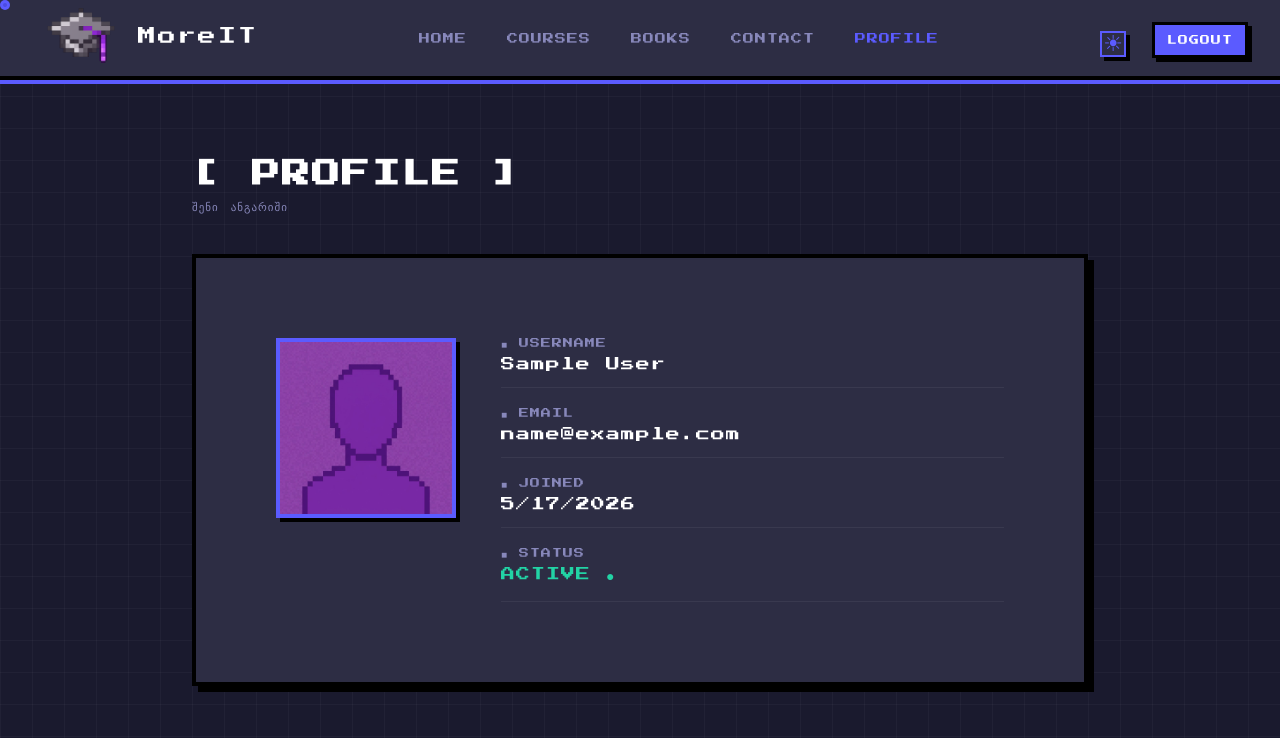
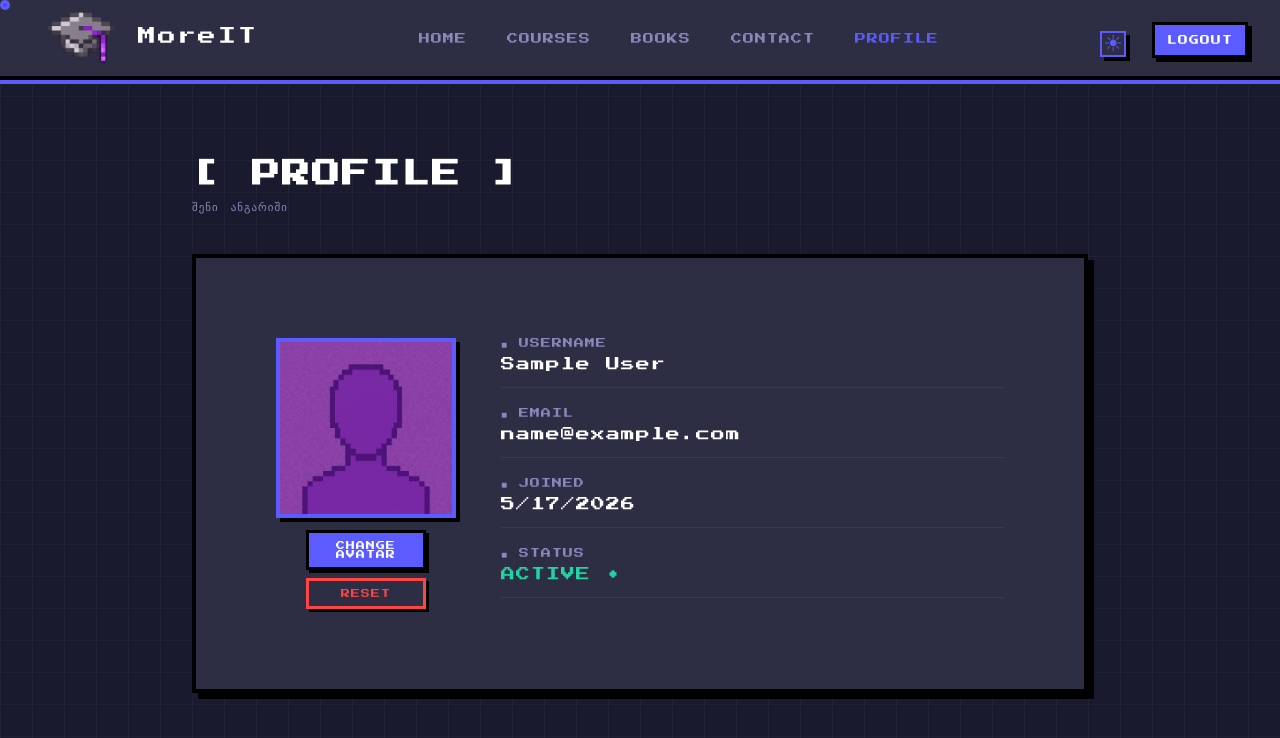
Before and after one commit to salometsutskiridze/moreit, a React (Vite) app in the folder frontend/: page /profile in a window 1280 px wide. Shown: the top 738 px of the page. Built offline with nearby package versions, Linux system fonts and the light colour scheme; sample sign-in values are in the browser's storage.

Commit message:
UPDATE: added reset avatar and change avatar buttons to Profile page

```diff
--- a/frontend/src/index.css
+++ b/frontend/src/index.css
@@ -929,3 +929,35 @@ textarea.invalid { border-color: #ff4444; }
   text-decoration: none;
   width: 100%;
 }
+
+.avatar-btns {
+  display: flex;
+  flex-direction: column;
+  gap: 8px;
+  width: 120px;
+}
+
+.avatar-btn {
+  width: 100%;
+  background: var(--accent, #5b5bff);
+  color: #fff;
+  font-family: 'Press Start 2P', monospace;
+  font-size: 9px;
+  border: 3px solid #000;
+  box-shadow: 3px 3px 0 #000;
+  padding: 8px;
+  cursor: none;
+  letter-spacing: 1px;
+}
+
+.avatar-btn:active { transform: translate(3px, 3px); box-shadow: none; }
+
+.avatar-btn.reset {
+  background: transparent;
+  border-color: #ff4444;
+  color: #ff4444;
+  box-shadow: 3px 3px 0 #000;
+  font-size: 9px;
+}
+
+.avatar-btn.reset:active { transform: translate(3px, 3px); box-shadow: none; }
--- a/frontend/src/pages/ProfilePage.jsx
+++ b/frontend/src/pages/ProfilePage.jsx
@@ -21,6 +21,11 @@ export default function ProfilePage({ user }) {
     reader.readAsDataURL(file);
   }
 
+  function resetAvatar() {
+    setAvatar(null);
+    localStorage.removeItem(`moreit_avatar_${user?.email}`);
+  }
+
   const joinDate = localStorage.getItem("moreit_joindate") || new Date().toLocaleDateString("ka-GE");
 
   return (
@@ -32,13 +37,22 @@ export default function ProfilePage({ user }) {
 
         {/* ── Avatar ── */}
         <div className="profile-avatar-wrap">
-          <div className="profile-avatar" onClick={() => fileRef.current.click()}>
+          <div className="profile-avatar">
             {avatar
               ? <img src={avatar} alt="avatar" className="avatar-img" />
               : <img src="/default-avatar.png" alt="avatar" className="avatar-img" />
             }
-            <div className="avatar-overlay">&#9654; CHANGE</div>
           </div>
+
+          <div className="avatar-btns">
+            <button className="avatar-btn" onClick={() => fileRef.current.click()}>
+               CHANGE AVATAR
+            </button>
+            <button className="avatar-btn reset" onClick={resetAvatar}>
+               RESET
+            </button>
+          </div>
+
           <input
             type="file"
             accept="image/*"
@@ -64,7 +78,7 @@ export default function ProfilePage({ user }) {
           </div>
           <div className="profile-row">
             <span className="profile-key">&#9632; STATUS</span>
-            <span className="profile-val" style={{ color: "#22d3a5" }}>ACTIVE ●</span>
+            <span className="profile-val" style={{ color: "#22d3a5" }}>ACTIVE •</span>
           </div>
         </div>
 
```
